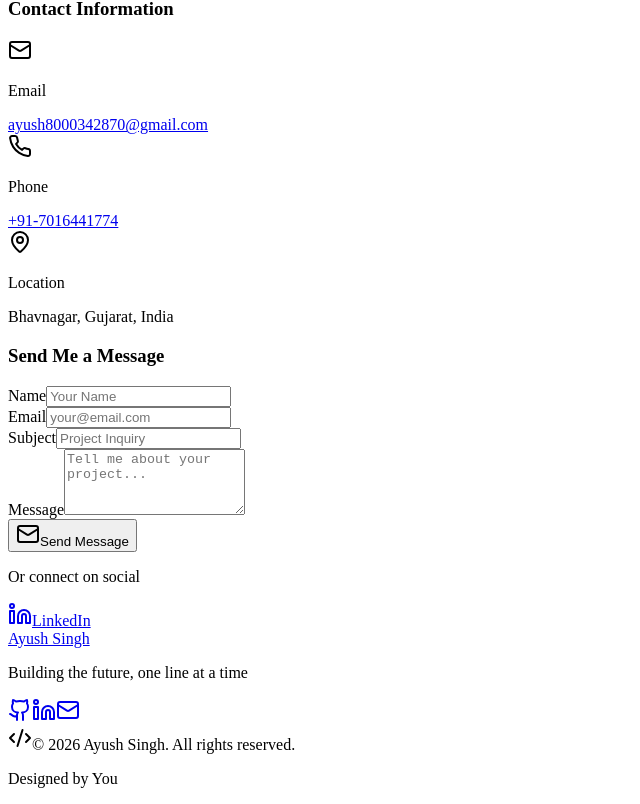
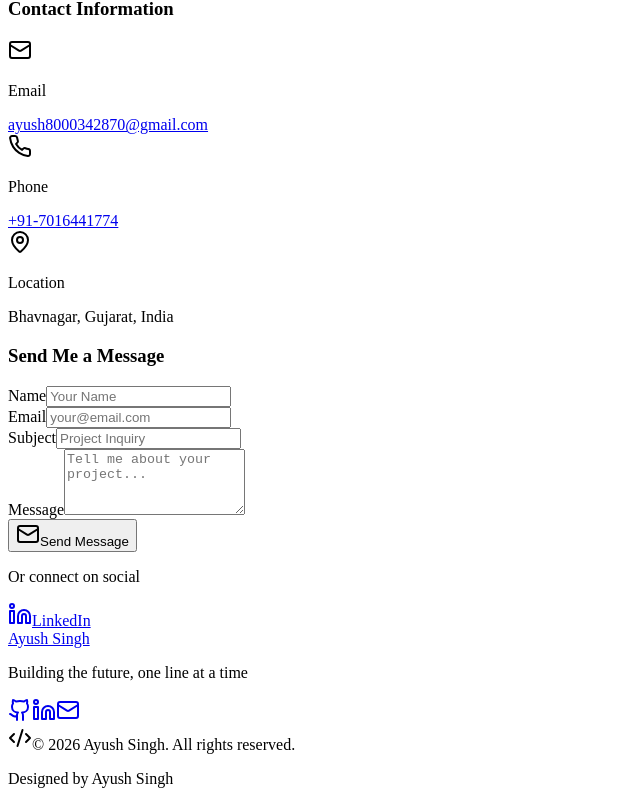
Before and after one commit to 70ayush-dev/portfolio, a React (Vite) app in the folder client/: page / in a window 1280 px wide. Shown: the part 4660-5464 px from the top of the page, without its empty margins (0-640 px from the left). Built offline with nearby package versions, Linux system fonts and the light colour scheme.

Commit message:
chore: update footer design credits

```diff
--- a/client/src/components/footer.tsx
+++ b/client/src/components/footer.tsx
@@ -59,7 +59,7 @@ export function Footer() {
               <Code2 className="w-4 h-4 text-primary" />
               <span>&copy; 2026 Ayush Singh. All rights reserved.</span>
             </div>
-            <p className="text-xs opacity-70">Designed by You</p>
+            <p className="text-xs opacity-70">Designed by Ayush Singh</p>
           </div>
         </motion.div>
       </div>
```
